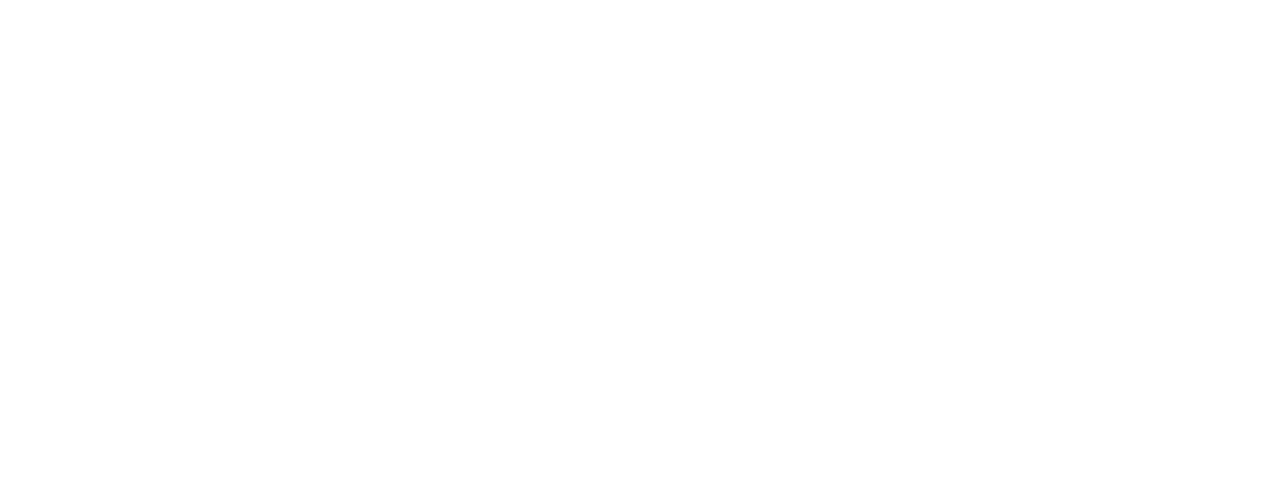
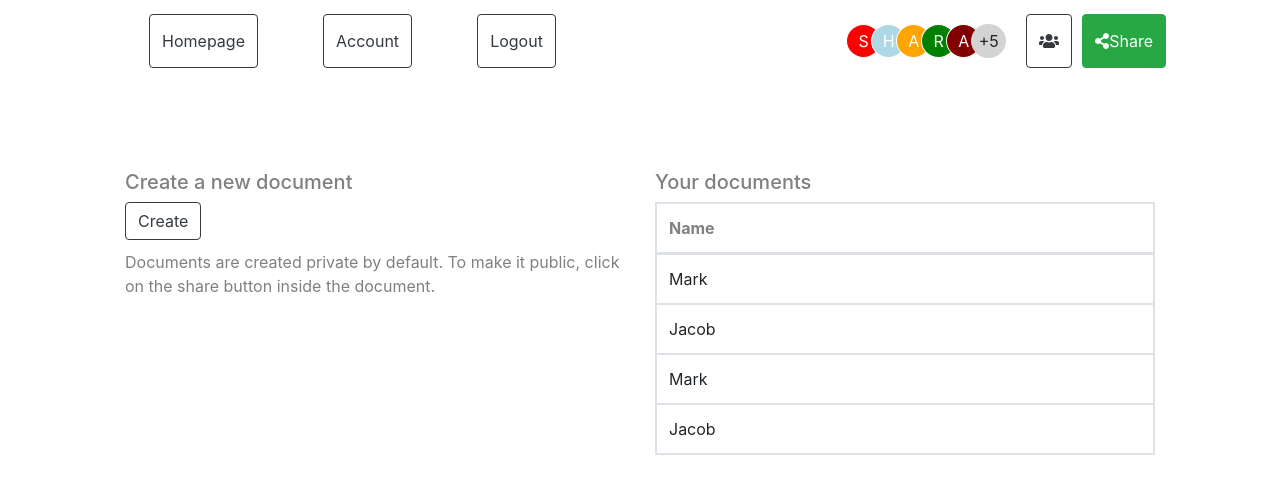
Before and after one commit to sharadkataria/presence-sense-web, a React (Create React App) app: page /account in a window 1280 px wide. Shown: the top 494 px of the page. Built offline with nearby package versions, Linux system fonts and the light colour scheme.

Commit message:
ADD: Account Page UI

```diff
--- a/src/AppRouter.js
+++ b/src/AppRouter.js
@@ -4,6 +4,8 @@
 import HomePage from './containers/HomePage';
 import LoginPage from './containers/LoginPage';
 import SignupPage from './containers/SignupPage';
+import AccountPage from './containers/AccountPage';
+
 const AppRouter = () => {
   return (
     <Router>
@@ -11,6 +13,7 @@
         <Route exact path='/' component={HomePage} />
         <Route exact path='/login' component={LoginPage} />
         <Route exact path='/signup' component={SignupPage} />
+        <Route exact path='/account' component={AccountPage} />
       </Switch>
     </Router>
   );
--- a/src/components/NavBar/index.js
+++ b/src/components/NavBar/index.js
@@ -5,6 +5,7 @@
 import { faShareAlt, faUsers } from '@fortawesome/free-solid-svg-icons';
 import Viewers from '../Viewers';
 import ShareModal from '../ShareModal';
+import { Link } from 'react-router-dom';
 class NavBar extends Component {
   constructor(props) {
     super(props);
@@ -32,9 +33,13 @@
             <button type='button' className='btn btn-outline-dark'>
               Homepage
             </button>
-            <button type='button' className='btn btn-outline-dark'>
+            <Link
+              to='/account'
+              type='button'
+              className='d-flex align-items-center justify-content-center btn btn-outline-dark'
+            >
               Account
-            </button>
+            </Link>
             <button type='button' className='btn btn-outline-dark'>
               Logout
             </button>
--- /dev/null
+++ b/src/containers/AccountPage/AccountPageStyles.scss
@@ -0,0 +1,36 @@
+.column-wrapper {
+  padding: 40px;
+  margin-top: 50px;
+  color: grey;
+
+  .column-item {
+    margin-bottom: 20px;
+
+    th {
+      color: grey;
+    }
+
+    p {
+      margin: 10px 0 10px 0;
+    }
+
+    .documents-table {
+      width: 100%;
+      overflow: auto;
+
+      tbody {
+        max-height: 300px;
+        overflow-y: auto;
+        width: 100%;
+      }
+
+      thead,
+      tbody,
+      tr,
+      td,
+      th {
+        display: block;
+      }
+    }
+  }
+}
--- /dev/null
+++ b/src/containers/AccountPage/index.js
@@ -0,0 +1,70 @@
+import React, { Component } from 'react';
+import { Button, Table } from 'react-bootstrap';
+import NavBar from '../../components/NavBar';
+import styles from './AccountPageStyles.scss';
+
+class AccountPage extends Component {
+  constructor(props) {
+    super(props);
+  }
+
+  handleNavigation = identifier => {
+    this.props.history.push(`/signup?id=${identifier}`);
+  };
+
+  render() {
+    return (
+      <div className='container' style={styles}>
+        <NavBar />
+        <div className='row column-wrapper'>
+          <div className='col-lg-6 col-md-6 col-sm-12 column-item'>
+            <h5>Create a new document</h5>
+            <Button variant='outline-dark'>Create</Button>
+            <p>
+              Documents are created private by default. To make it public, click
+              on the share button inside the document.
+            </p>
+          </div>
+          <div className='col-lg-6 col-md-6 col-sm-12 column-item'>
+            <h5>Your documents</h5>
+            <Table bordered hover className='documents-table'>
+              <thead>
+                <tr>
+                  <th>Name</th>
+                </tr>
+              </thead>
+              <tbody>
+                <tr
+                  style={{ cursor: 'pointer' }}
+                  onClick={() => this.handleNavigation('123')}
+                >
+                  <td>Mark</td>
+                </tr>
+                <tr
+                  style={{ cursor: 'pointer' }}
+                  onClick={() => this.handleNavigation('13')}
+                >
+                  <td>Jacob</td>
+                </tr>
+                <tr
+                  style={{ cursor: 'pointer' }}
+                  onClick={() => this.handleNavigation('123')}
+                >
+                  <td>Mark</td>
+                </tr>
+                <tr
+                  style={{ cursor: 'pointer' }}
+                  onClick={() => this.handleNavigation('13')}
+                >
+                  <td>Jacob</td>
+                </tr>
+              </tbody>
+            </Table>
+          </div>
+        </div>
+      </div>
+    );
+  }
+}
+
+export default AccountPage;
--- a/src/containers/LoginPage/index.js
+++ b/src/containers/LoginPage/index.js
@@ -1,5 +1,6 @@
 import React, { Component } from 'react';
 import NavBar from '../../components/NavBar';
+import { Form, Button } from 'react-bootstrap';
 
 class LoginPage extends Component {
   constructor(props) {
@@ -36,8 +37,10 @@
         <div className='row'>
           <div className='login-wrapper'>
             <h5>Please enter your details</h5>
-            <label>Email</label>
-            <input
+            <Form>
+              <Form.Group>
+                <Form.Label>Email</Form.Label>
+                <Form.Control
                   type='text'
                   className='input-field'
                   placeholder='Enter your email'
@@ -45,8 +48,10 @@
                     this.setStateValues('email', event.currentTarget.value)
                   }
                 />
-            <label>Password</label>
-            <input
+              </Form.Group>
+              <Form.Group>
+                <Form.Label>Password</Form.Label>
+                <Form.Control
                   type='password'
                   className='input-field'
                   placeholder='Enter your password'
@@ -54,19 +59,21 @@
                     this.setStateValues('password', event.currentTarget.value)
                   }
                 />
-            <button type='button' className='btn btn-outline-dark'>
+              </Form.Group>
+            </Form>
+            <Button type='button' variant='outline-dark'>
               Login
-            </button>
+            </Button>
             <hr />
             <p className='signup-text'>
               Don't have an account?
               <span className='signup-text-span'>
-                <button
-                  className='btn btn-outline-secondary'
+                <Button
+                  variant='outline-secondary'
                   onClick={this.singupRedirection}
                 >
                   Signup
-                </button>
+                </Button>
               </span>
             </p>
             <hr />
--- a/src/containers/SignupPage/index.js
+++ b/src/containers/SignupPage/index.js
@@ -1,4 +1,6 @@
 import React, { Component } from 'react';
+import { Button, Form } from 'react-bootstrap';
+import NavBar from '../../components/NavBar';
 
 class SignupPage extends Component {
   constructor(props) {
@@ -34,56 +36,62 @@
 
     return (
       <div className='container'>
+        <NavBar />
         <div className='row'>
           <div className='login-wrapper'>
             <h5>Please enter your details</h5>
-            <label>Name</label>
-            <input
+            <Form>
+              <Form.Group>
+                <Form.Label>Name</Form.Label>
+                <Form.Control
                   type='text'
-              value={formData.name}
                   className='input-field'
                   placeholder='Enter your name'
                   onChange={event =>
                     this.setStateValues('name', event.currentTarget.value)
                   }
                 />
-            <label>Email</label>
-            <input
+              </Form.Group>
+              <Form.Group>
+                <Form.Label>Email</Form.Label>
+                <Form.Control
                   type='text'
-              value={formData.email}
                   className='input-field'
                   placeholder='Enter your email'
                   onChange={event =>
                     this.setStateValues('email', event.currentTarget.value)
                   }
                 />
-            <label>Password</label>
-            <input
+              </Form.Group>
+              <Form.Group>
+                <Form.Label>Password</Form.Label>
+                <Form.Control
                   type='password'
-              value={formData.password}
                   className='input-field'
                   placeholder='Enter your password'
                   onChange={event =>
                     this.setStateValues('password', event.currentTarget.value)
                   }
                 />
-            <button
+              </Form.Group>
+            </Form>
+            <Button
               type='button'
-              className='btn btn-outline-dark'
+              variant='outline-dark'
               onClick={this.signupHandler}
             >
               Signup
-            </button>
+            </Button>
             <hr />
             <p className='signup-text'>
               Already have an account?
               <span className='signup-text-span'>
-                <button
+                <Button
                   onClick={this.loginRedirection}
-                  className='btn btn-outline-secondary'
+                  variant='outline-secondary'
                 >
                   Login
-                </button>
+                </Button>
               </span>
             </p>
             <hr />
--- a/src/index.css
+++ b/src/index.css
@@ -15,7 +15,7 @@
 .login-wrapper {
   border: 1px solid grey;
   margin: 0 auto;
-  margin-top: 15%;
+  margin-top: 10%;
   padding: 20px;
   align-items: center;
   justify-content: center;
@@ -28,7 +28,6 @@
   display: inline-block;
   width: 100%;
   padding: 8px;
-  margin-bottom: 16px;
   border-radius: 5px;
 }
 
```
Lines whose indentation alone changed are shown as unchanged.
